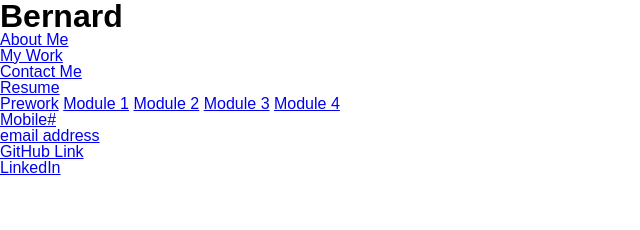
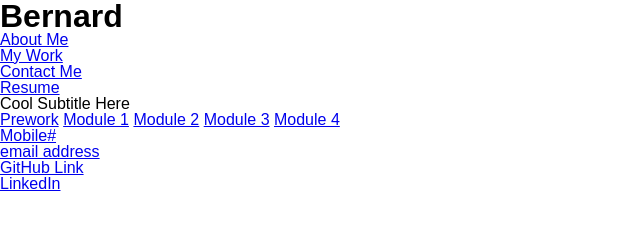
Before and after one commit to EmilyBernard/Module-2-Professional-Portfolio, a plain HTML site: page index.html in a window 1280 px wide. Shown: the whole page, without its empty margins (0-640 px from the left). Drawn offline with Linux system fonts and the light colour scheme.

Commit message:
added banner code in HTML

```diff
--- a/index.html
+++ b/index.html
@@ -28,6 +28,12 @@
         </ul>
     </header>
 
+    <div class="banner">
+        <ul>
+            <li>Cool Subtitle Here</li>
+        </ul>
+    </div>
+
     <nav>
         <a href="#">Prework</a>
         <a href="#">Module 1</a>
```
